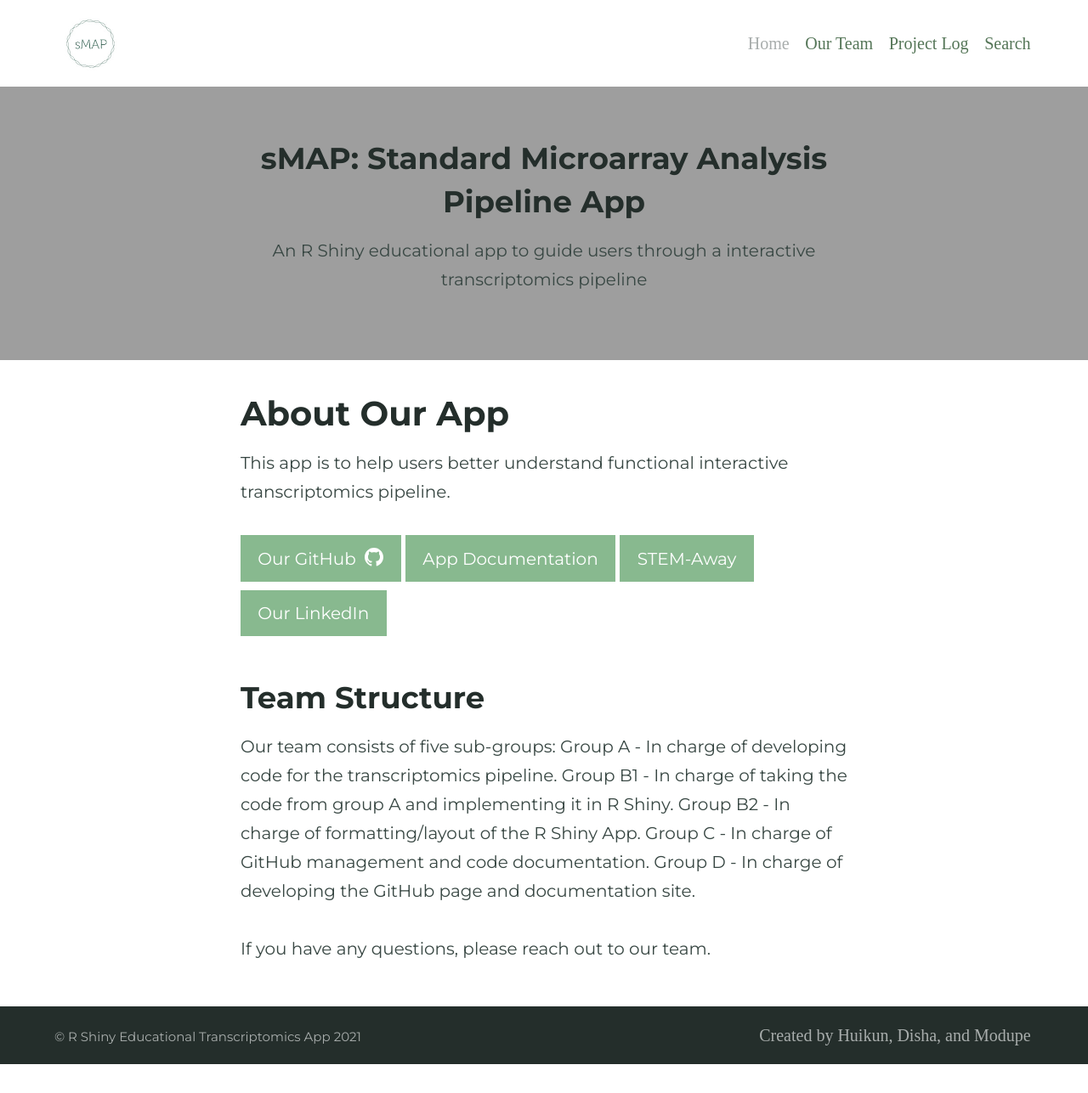
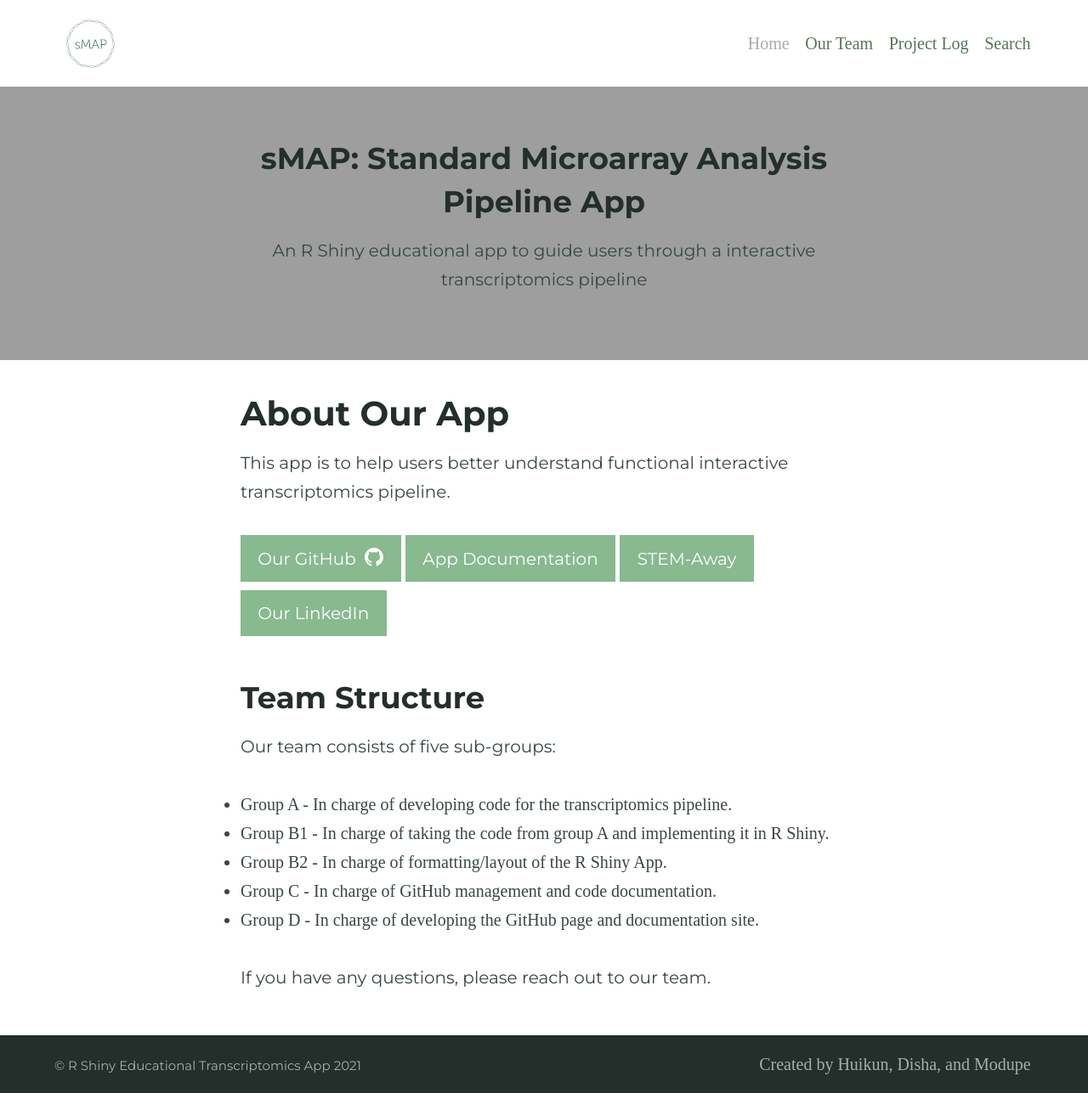
Before and after one commit to BI-STEM-Away/sMAP_dev, a Jekyll site: the page built from index.md, in a window 1280 px wide. Shown: the whole page at 85% size. Built offline with Jekyll 4.4.1, drawn with Linux system fonts in a browser that asks for light colours; before the commit the page ends 1253 px from its top, so only the background shows below that.

```diff
--- a/index.md
+++ b/index.md
@@ -14,10 +14,10 @@ This app is to help users better understand functional interactive transcriptomi
 ## Team Structure
 
 Our team consists of five sub-groups:
-Group A - In charge of developing code for the transcriptomics pipeline.
-Group B1 - In charge of taking the code from group A and implementing it in R Shiny.
-Group B2 - In charge of formatting/layout of the R Shiny App.
-Group C - In charge of GitHub management and code documentation.
-Group D - In charge of developing the GitHub page and documentation site.
+- Group A - In charge of developing code for the transcriptomics pipeline.
+- Group B1 - In charge of taking the code from group A and implementing it in R Shiny.
+- Group B2 - In charge of formatting/layout of the R Shiny App.
+- Group C - In charge of GitHub management and code documentation.
+- Group D - In charge of developing the GitHub page and documentation site.
 
 If you have any questions, please reach out to our team.
```
